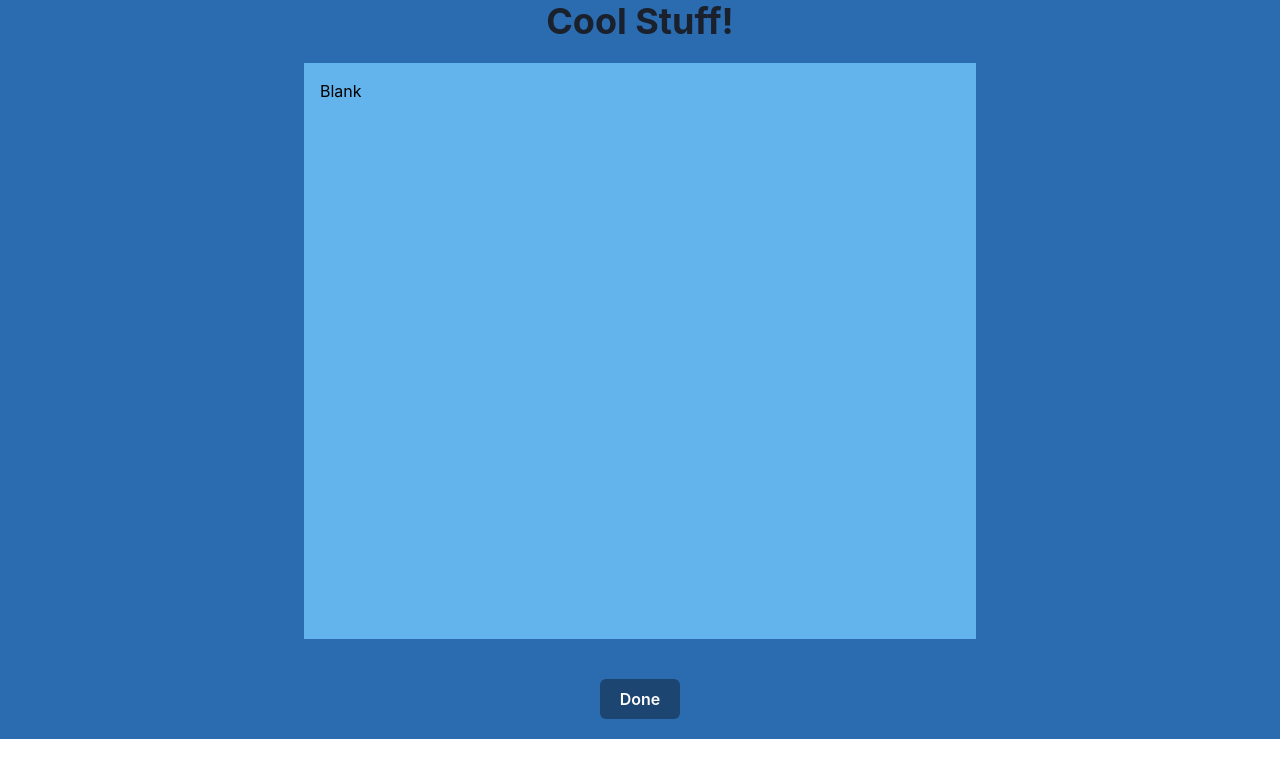
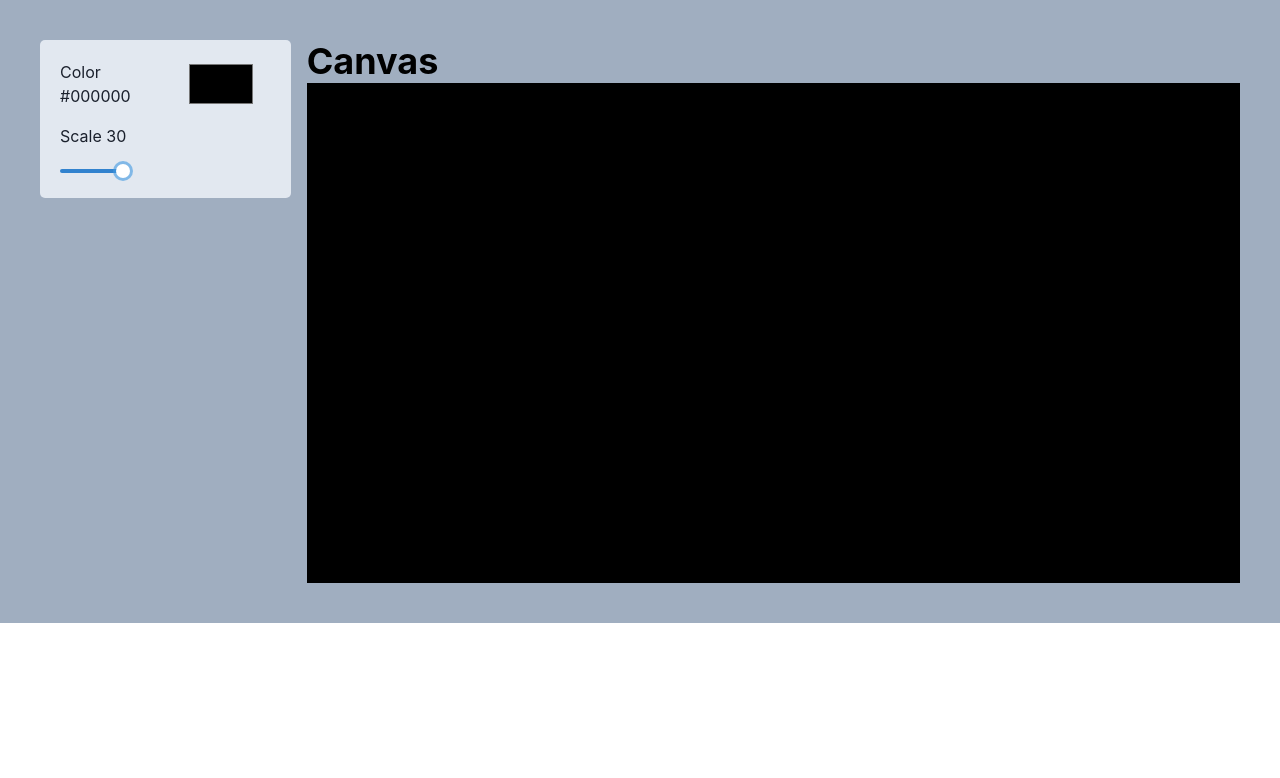
Before and after one commit to Pythonista7/React-Workshop, a React (Create React App) app: page / in a window 1280 px wide. Shown: the top 778 px of the page. Built offline with nearby package versions, Linux system fonts and the light colour scheme.

Commit message:
using local variables

```diff
--- a/src/App.tsx
+++ b/src/App.tsx
@@ -1,26 +1,30 @@
-import React from "react";
-import logo from "./logo.svg";
 import "./App.css";
-import { Box, Button, Container, Heading } from "@chakra-ui/react";
+import { Box, Container, Grid, GridItem, Heading } from "@chakra-ui/react";
+
+import MyInputs from "./components/MyInputs";
+import { useEffect, useState } from "react";
 
 function App() {
   return (
     <div>
-      <Container minW="full" minH="full" bg="blue.600" centerContent>
-        <Heading>Cool Stuff!</Heading>
-        <Box
-          margin="5"
-          padding="4"
-          bg="blue.300"
-          color="black"
-          minW="2xl"
-          minH="xl"
-        >
-          Blank
-        </Box>
-        <Button colorScheme="blackAlpha" padding="5" margin="5">
-          Done
-        </Button>
+      <Container
+        padding={10}
+        minW="full"
+        minH="full"
+        bg="gray.400"
+        centerContent={true}
+      >
+        <Grid h="auto" templateColumns="repeat(5, 1fr)" gap={4}>
+          <GridItem rowSpan={2} colSpan={1}>
+            <MyInputs />
+          </GridItem>
+          <GridItem rowSpan={2} colSpan={4}>
+            <Heading color="black" alignContent={"center"}>
+              Canvas
+            </Heading>
+            <Box bg={"black"} minW="500px" minH="500px"></Box>
+          </GridItem>
+        </Grid>
       </Container>
     </div>
   );
--- /dev/null
+++ b/src/components/MyInputs.tsx
@@ -0,0 +1,69 @@
+import {
+  Box,
+  Flex,
+  Input,
+  Slider,
+  SliderFilledTrack,
+  SliderThumb,
+  SliderTrack,
+  Stack,
+  Text,
+} from "@chakra-ui/react";
+// import { useEffect, useState } from "react";
+
+function MyInputs(props: any) {
+  const color = "#000000";
+  const scale = "30";
+
+  return (
+    <>
+      <Box rounded={5} padding={5} alignContent="center" bg="gray.200">
+        <Stack spacing={4} align="stretch">
+          <Flex>
+            <Text color="black.500">Color {color}</Text>
+
+            <Input
+              marginLeft={10}
+              aria-label="color"
+              minW={100}
+              size="lg"
+              type="color"
+              border="none"
+              onChange={(e) => {
+                console.log("color");
+                console.log(e.target.value);
+              }}
+            />
+          </Flex>
+          <Text color="black.500">Scale {scale} </Text>
+
+          <Slider
+            aria-label="slider-ex-1"
+            defaultValue={30}
+            onChange={(e) => {
+              console.log("scale");
+              console.log(e);
+            }}
+          >
+            <SliderTrack>
+              <SliderFilledTrack />
+            </SliderTrack>
+            <SliderThumb />
+          </Slider>
+        </Stack>
+      </Box>
+    </>
+  );
+}
+
+export default MyInputs;
+
+/*
+  const [color, setColor] = useState<string>("#000000");
+  const [scale, setScale] = useState<number>(30);
+
+  useEffect(() => {
+    console.log("color = ", color);
+    console.log("scale = ", scale);
+  }, [color, scale]);
+*/
```
